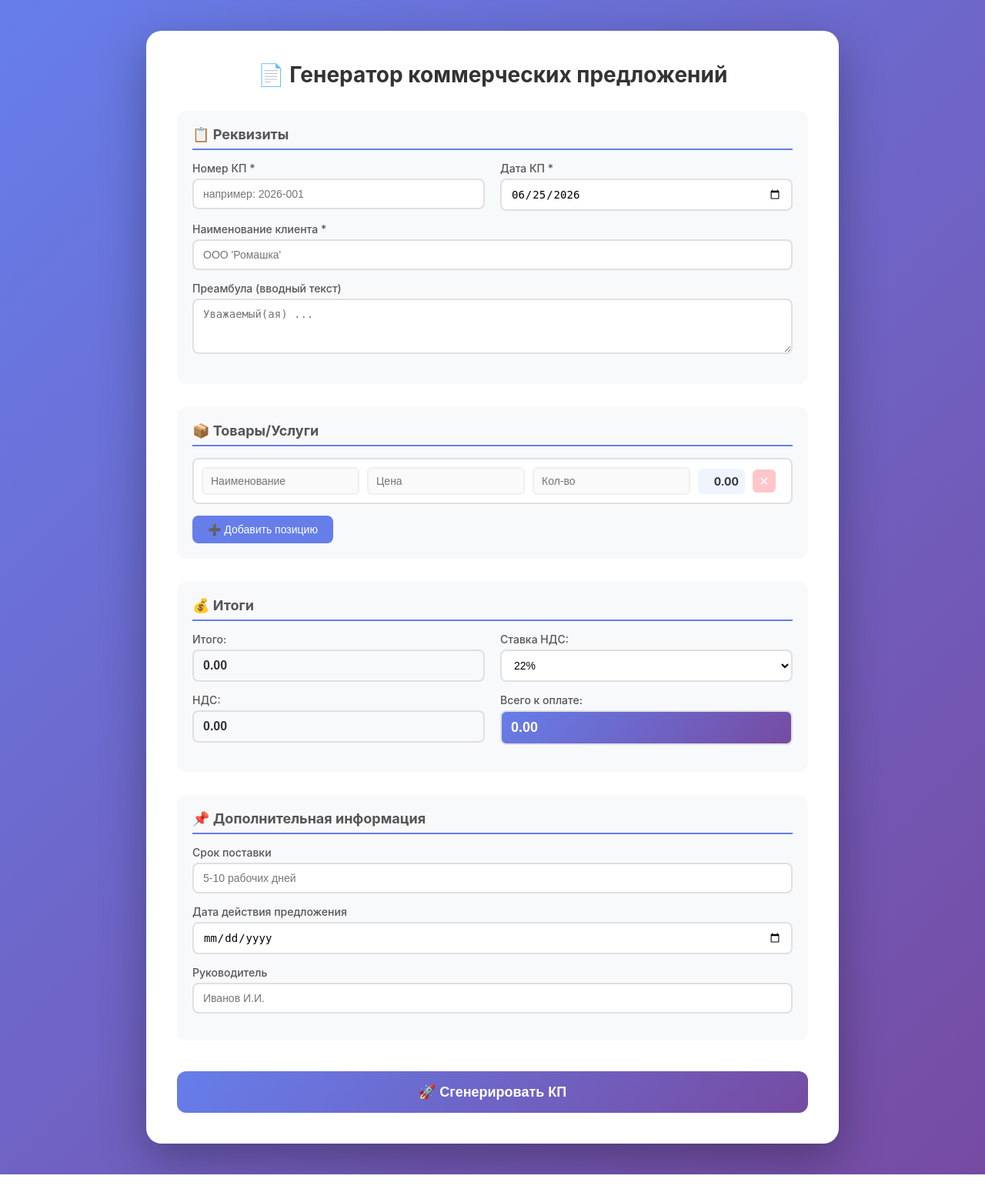
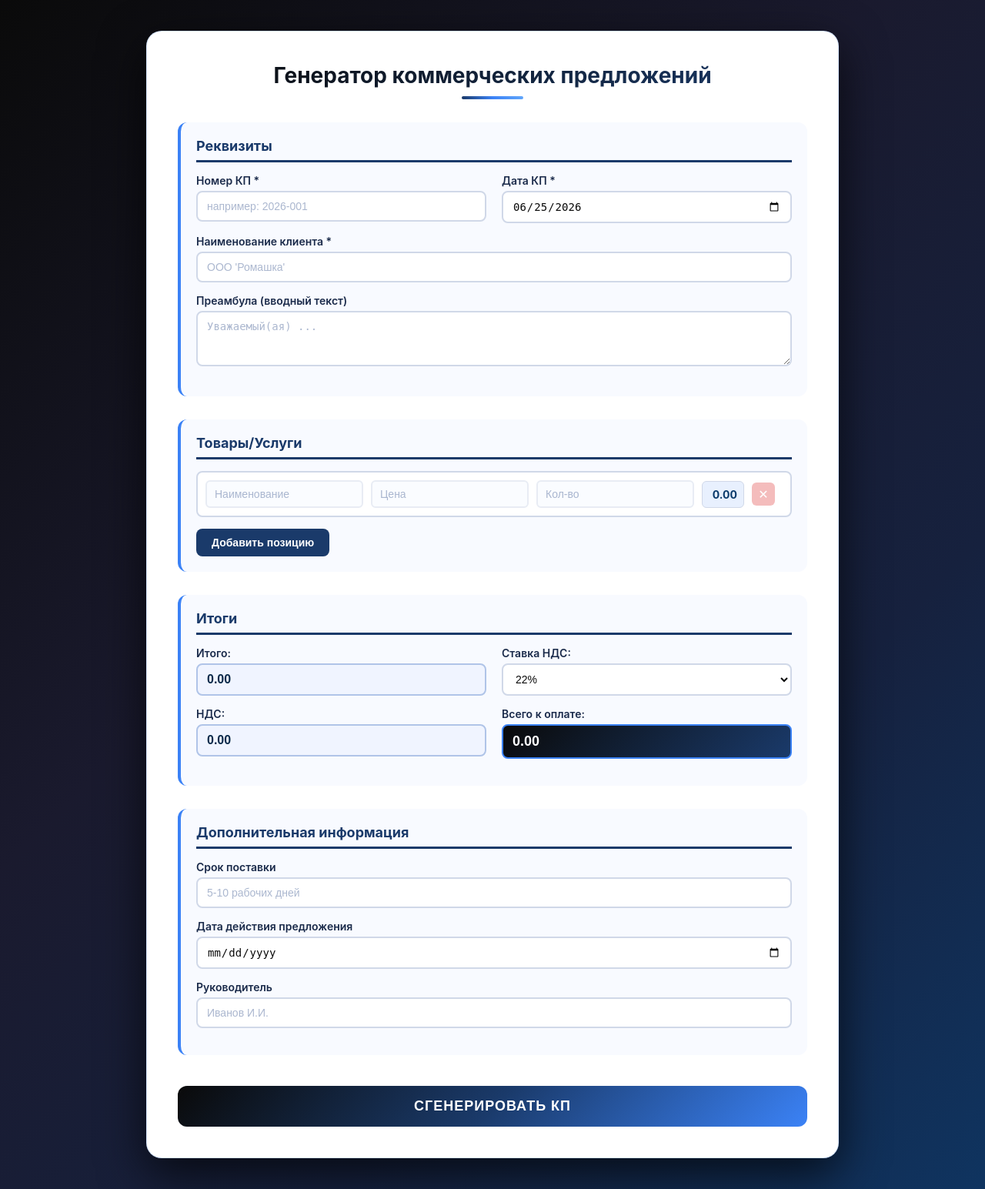
Before and after one commit to kzrrwv/commercial-offer-generator, a Flask app: page / in a window 1280 px wide. Shown: the whole page at 77% size. Run offline with Flask 3, Linux system fonts and the light colour scheme.

Commit message:
Change commit!

```diff
--- a/app.py
+++ b/app.py
@@ -1,4 +1,3 @@
-# app.py
 import os
 from datetime import datetime
 from io import BytesIO
@@ -11,13 +10,11 @@ from reportlab.pdfbase import pdfmetrics
 from reportlab.pdfbase.ttfonts import TTFont
 import logging
 
-# Загружаем переменные из .env
 load_dotenv()
 
 app = Flask(__name__)
 app.config['SECRET_KEY'] = os.getenv('SECRET_KEY', 'dev-secret-key')
 
-# Настройка логирования
 logging.basicConfig(level=logging.DEBUG)
 
 class OfferGenerator:
@@ -25,22 +22,19 @@ class OfferGenerator:
 
     def __init__(self):
         self.template_path = 'templates_pdf/template.pdf'
-        # Регистрируем шрифт для поддержки русского языка
         self.register_fonts()
 
     def register_fonts(self):
         """Регистрация шрифтов для поддержки кириллицы"""
         try:
-            # Пытаемся загрузить системный шрифт
             font_paths = [
-                'C:/Windows/Fonts/arial.ttf',  # Windows
-                'C:/Windows/Fonts/arialbd.ttf',  # Windows bold
-                '/System/Library/Fonts/Arial.ttf',  # Mac
-                '/usr/share/fonts/truetype/liberation/LiberationSans-Regular.ttf',  # Linux
-                '/usr/share/fonts/truetype/liberation/LiberationSans-Bold.ttf',  # Linux bold
+                'C:/Windows/Fonts/arial.ttf',
+                'C:/Windows/Fonts/arialbd.ttf',
+                '/System/Library/Fonts/Arial.ttf',
+                '/usr/share/fonts/truetype/liberation/LiberationSans-Regular.ttf',
+                '/usr/share/fonts/truetype/liberation/LiberationSans-Bold.ttf',
             ]
 
-            # Пробуем загрузить шрифт
             for font_path in font_paths:
                 if os.path.exists(font_path):
                     if 'Bold' in font_path or 'bd' in font_path:
@@ -50,7 +44,6 @@ class OfferGenerator:
                     app.logger.info(f"Загружен шрифт: {font_path}")
                     return
 
-            # Если шрифты не найдены, используем стандартный Helvetica
             app.logger.warning("Русские шрифты не найдены, используется Helvetica")
 
         except Exception as e:
@@ -79,7 +72,6 @@ class OfferGenerator:
             except (ValueError, TypeError):
                 continue
 
-        # Расчет НДС
         vat_rate_decimal = float(vat_rate) / 100
         vat_amount = total_sum * vat_rate_decimal
         grand_total = total_sum + vat_amount
@@ -100,33 +92,26 @@ class OfferGenerator:
         c = canvas.Canvas(output_buffer, pagesize=A4)
         width, height = A4
 
-        # Используем стандартные шрифты или загруженные
         try:
-            # Пытаемся использовать русский шрифт
             pdfmetrics.registerFont(TTFont('FreeSans', 'C:/Windows/Fonts/arial.ttf'))
             pdfmetrics.registerFont(TTFont('FreeSansBold', 'C:/Windows/Fonts/arialbd.ttf'))
             font_name = 'FreeSans'
             font_name_bold = 'FreeSansBold'
         except:
-            # Если не получилось, используем стандартный
             font_name = 'Helvetica'
             font_name_bold = 'Helvetica-Bold'
             app.logger.warning("Используется стандартный шрифт Helvetica")
 
-        # ===== ШАПКА =====
         c.setFont(font_name_bold, 16)
         c.drawString(50, height - 50, "КОММЕРЧЕСКОЕ ПРЕДЛОЖЕНИЕ")
 
-        # ===== РЕКВИЗИТЫ =====
         c.setFont(font_name, 11)
         c.drawString(50, height - 80, f"КП № {data.get('kp_number', '')}")
         c.drawString(350, height - 80, f"от {data.get('kp_date', '')}")
 
-        # ===== КЛИЕНТ =====
         c.setFont(font_name, 11)
         c.drawString(50, height - 110, f"Клиент: {data.get('client_name', '')}")
 
-        # ===== ПРЕАМБУЛА =====
         c.setFont(font_name, 10)
         preamble = data.get('preamble', '')
         y_position = height - 140
@@ -142,10 +127,8 @@ class OfferGenerator:
             c.drawString(50, y_position, "(Преамбула не указана)")
             y_position -= 15
 
-        # ===== ТАБЛИЦА =====
         y_position -= 20
 
-        # Заголовки таблицы
         c.setFont(font_name_bold, 10)
         c.drawString(50, y_position, "№")
         c.drawString(80, y_position, "Наименование")
@@ -154,7 +137,6 @@ class OfferGenerator:
         c.drawString(420, y_position, "Сумма")
         c.line(50, y_position - 5, 500, y_position - 5)
 
-        # Строки таблицы
         y_position -= 20
         c.setFont(font_name, 9)
 
@@ -165,10 +147,8 @@ class OfferGenerator:
         else:
             for idx, item in enumerate(items, 1):
                 if y_position < 100:
-                    # Если места мало, добавляем новую страницу
                     c.showPage()
                     y_position = height - 50
-                    # Перерисовываем заголовки на новой странице
                     c.setFont(font_name_bold, 10)
                     c.drawString(50, y_position, "№")
                     c.drawString(80, y_position, "Наименование")
@@ -179,12 +159,10 @@ class OfferGenerator:
                     y_position -= 20
                     c.setFont(font_name, 9)
 
-                # Получаем название товара
                 name = item.get('name', '')
                 if not name or name.strip() == '':
                     name = f"Товар {idx}"
 
-                # Обрезаем длинные названия
                 if len(name) > 25:
                     name = name[:25] + '...'
 
@@ -195,7 +173,6 @@ class OfferGenerator:
                 c.drawString(420, y_position, f"{item['sum']:.2f}")
                 y_position -= 15
 
-        # ===== ИТОГИ =====
         y_position -= 10
         c.setFont(font_name_bold, 11)
         c.drawString(350, y_position, f"ИТОГО: {data.get('total_sum', 0):.2f} руб.")
@@ -204,7 +181,6 @@ class OfferGenerator:
         y_position -= 15
         c.drawString(350, y_position, f"ВСЕГО к оплате: {data.get('grand_total', 0):.2f} руб.")
 
-        # ===== ДОПОЛНИТЕЛЬНАЯ ИНФОРМАЦИЯ =====
         y_position -= 30
         c.setFont(font_name, 10)
         delivery = data.get('delivery_time', '')
@@ -220,7 +196,6 @@ class OfferGenerator:
         else:
             c.drawString(50, y_position, "Предложение действует до: не указано")
 
-        # ===== ПОДВАЛ =====
         y_position = 50
         c.setFont(font_name, 10)
         manager = data.get('manager_name', '')
@@ -232,12 +207,9 @@ class OfferGenerator:
         c.line(50, y_position + 10, 200, y_position + 10)
         c.line(350, y_position + 10, 450, y_position + 10)
 
-        # Сохраняем PDF
         c.save()
         output_buffer.seek(0)
         return output_buffer
-
-# ===== МАРШРУТЫ =====
 
 @app.route('/')
 def index():
@@ -248,7 +220,6 @@ def index():
 def generate_offer():
     """Генерация коммерческого предложения"""
     try:
-        # Получаем данные из формы
         data = {
             'kp_number': request.form.get('kp_number', ''),
             'kp_date': request.form.get('kp_date', ''),
@@ -260,7 +231,6 @@ def generate_offer():
             'vat_rate': int(request.form.get('vat_rate', 22))
         }
 
-        # Получаем товары из формы
         item_names = request.form.getlist('item_name[]')
         item_prices = request.form.getlist('item_price[]')
         item_qtys = request.form.getlist('item_qty[]')
@@ -271,7 +241,6 @@ def generate_offer():
             price = item_prices[i] if i < len(item_prices) else '0'
             qty = item_qtys[i] if i < len(item_qtys) else '0'
 
-            # Добавляем только если есть название
             if name:
                 try:
                     items.append({
@@ -285,22 +254,16 @@ def generate_offer():
         if not items:
             return jsonify({'error': 'Добавьте хотя бы одну позицию с названием'}), 400
 
-        # Создаем генератор
         generator = OfferGenerator()
 
-        # Рассчитываем суммы
         totals = generator.calculate_totals(items, data['vat_rate'])
 
-        # Объединяем данные
         full_data = {**data, **totals}
 
-        # Генерируем PDF
         pdf_buffer = generator.generate_pdf(full_data)
 
-        # Готовим имя файла
         filename = f"KP_{data['kp_number']}_{datetime.now().strftime('%Y%m%d_%H%M%S')}.pdf"
 
-        # Отправляем файл на скачивание
         return send_file(
             pdf_buffer,
             mimetype='application/pdf',
--- a/static/style.css
+++ b/static/style.css
@@ -1,4 +1,4 @@
-/* static/style.css */
+/* static/style.css - Новая версия с черно-сине-голубой гаммой */
 * {
     margin: 0;
     padding: 0;
@@ -7,7 +7,7 @@
 
 body {
     font-family: -apple-system, BlinkMacSystemFont, 'Segoe UI', Roboto, Oxygen, Ubuntu, sans-serif;
-    background: linear-gradient(135deg, #667eea 0%, #764ba2 100%);
+    background: linear-gradient(135deg, #0a0a0a 0%, #1a1a2e 40%, #16213e 70%, #0f3460 100%);
     min-height: 100vh;
     padding: 40px 20px;
 }
@@ -15,37 +15,54 @@ body {
 .container {
     max-width: 900px;
     margin: 0 auto;
-    background: white;
+    background: #ffffff;
     border-radius: 20px;
     padding: 40px;
-    box-shadow: 0 20px 60px rgba(0,0,0,0.3);
+    box-shadow: 0 20px 60px rgba(0, 0, 0, 0.7);
+    border: 1px solid rgba(59, 130, 246, 0.2);
 }
 
 h1 {
-    color: #333;
+    color: #0a0a0a;
     margin-bottom: 30px;
     font-size: 28px;
     text-align: center;
+    background: linear-gradient(135deg, #0a0a0a, #1a3a6a);
+    -webkit-background-clip: text;
+    -webkit-text-fill-color: transparent;
+    background-clip: text;
+}
+
+h1::after {
+    content: '';
+    display: block;
+    width: 80px;
+    height: 4px;
+    background: linear-gradient(90deg, #1a3a6a, #3b82f6, #60a5fa);
+    margin: 10px auto 0;
+    border-radius: 4px;
 }
 
 h2 {
-    color: #555;
+    color: #1a3a6a;
     font-size: 18px;
     margin-bottom: 15px;
-    border-bottom: 2px solid #667eea;
+    border-bottom: 3px solid #1a3a6a;
     padding-bottom: 8px;
 }
 
 .form-section {
     margin-bottom: 30px;
     padding: 20px;
-    background: #f8f9fa;
+    background: #f8faff;
     border-radius: 12px;
     transition: all 0.3s;
+    border-left: 4px solid #3b82f6;
 }
 
 .form-section:hover {
-    box-shadow: 0 2px 10px rgba(0,0,0,0.1);
+    box-shadow: 0 4px 20px rgba(26, 58, 106, 0.15);
+    border-left-color: #60a5fa;
 }
 
 .form-row {
@@ -61,8 +78,8 @@ h2 {
 .form-group label {
     display: block;
     margin-bottom: 5px;
-    color: #555;
-    font-weight: 500;
+    color: #1a2a4a;
+    font-weight: 600;
     font-size: 14px;
 }
 
@@ -71,19 +88,21 @@ h2 {
 .form-group select {
     width: 100%;
     padding: 10px 12px;
-    border: 2px solid #e0e0e0;
+    border: 2px solid #d0d8e8;
     border-radius: 8px;
     font-size: 14px;
     transition: all 0.3s;
     background: white;
+    color: #0a0a0a;
 }
 
 .form-group input:focus,
 .form-group textarea:focus,
 .form-group select:focus {
     outline: none;
-    border-color: #667eea;
-    box-shadow: 0 0 0 3px rgba(102, 126, 234, 0.1);
+    border-color: #3b82f6;
+    box-shadow: 0 0 0 3px rgba(59, 130, 246, 0.15);
+    border-color: #1a3a6a;
 }
 
 .form-group textarea {
@@ -105,41 +124,45 @@ h2 {
     padding: 10px;
     background: white;
     border-radius: 8px;
-    border: 2px solid #e0e0e0;
+    border: 2px solid #d0d8e8;
     transition: all 0.3s;
 }
 
 .item-row:hover {
-    border-color: #667eea;
+    border-color: #3b82f6;
+    box-shadow: 0 2px 12px rgba(26, 58, 106, 0.1);
 }
 
 .item-row input {
     padding: 8px 10px;
-    border: 2px solid #f0f0f0;
+    border: 2px solid #e8ecf4;
     border-radius: 6px;
     font-size: 14px;
     transition: all 0.3s;
-    background: #fafafa;
+    background: #fafcff;
+    color: #0a0a0a;
 }
 
 .item-row input:focus {
     outline: none;
-    border-color: #667eea;
+    border-color: #3b82f6;
     background: white;
+    box-shadow: 0 0 0 2px rgba(59, 130, 246, 0.1);
 }
 
 .item-sum {
     padding: 8px;
     text-align: right;
     font-weight: bold;
-    color: #333;
-    background: #f0f4ff;
+    color: #0a3a6a;
+    background: #e8f0fe;
     border-radius: 6px;
     font-size: 14px;
+    border: 1px solid #d0d8e8;
 }
 
 .remove-item {
-    background: #ff4757;
+    background: #dc2626;
     color: white;
     border: none;
     border-radius: 6px;
@@ -151,7 +174,7 @@ h2 {
 }
 
 .remove-item:hover:not(:disabled) {
-    background: #c0392b;
+    background: #b91c1c;
     transform: scale(1.1);
 }
 
@@ -161,7 +184,7 @@ h2 {
 }
 
 #addItemBtn {
-    background: #667eea;
+    background: #1a3a6a;
     color: white;
     border: none;
     padding: 10px 20px;
@@ -169,33 +192,37 @@ h2 {
     cursor: pointer;
     font-size: 14px;
     transition: all 0.3s;
+    font-weight: 600;
 }
 
 #addItemBtn:hover {
-    background: #5a67d8;
+    background: #0f3460;
     transform: translateY(-2px);
-    box-shadow: 0 5px 15px rgba(102, 126, 234, 0.3);
+    box-shadow: 0 5px 15px rgba(26, 58, 106, 0.3);
 }
 
 /* Итоги */
 .total-field {
-    background: #f8f9fa !important;
+    background: #f0f4ff !important;
     font-weight: bold !important;
     font-size: 16px !important;
-    color: #333 !important;
+    color: #0a2a4a !important;
+    border-color: #b0c4e8 !important;
 }
 
 .grand-total {
-    background: linear-gradient(135deg, #667eea, #764ba2) !important;
+    background: linear-gradient(135deg, #0a0a0a, #1a3a6a) !important;
     color: white !important;
     font-size: 18px !important;
+    border: 2px solid #3b82f6 !important;
+    font-weight: bold !important;
 }
 
 /* Кнопка генерации */
 #generateBtn {
     width: 100%;
     padding: 16px;
-    background: linear-gradient(135deg, #667eea 0%, #764ba2 100%);
+    background: linear-gradient(135deg, #0a0a0a 0%, #1a3a6a 50%, #3b82f6 100%);
     color: white;
     border: none;
     border-radius: 12px;
@@ -204,11 +231,14 @@ h2 {
     cursor: pointer;
     transition: all 0.3s;
     margin-top: 10px;
+    letter-spacing: 1px;
+    text-transform: uppercase;
 }
 
 #generateBtn:hover:not(:disabled) {
     transform: translateY(-2px);
-    box-shadow: 0 10px 30px rgba(102, 126, 234, 0.4);
+    box-shadow: 0 10px 30px rgba(26, 58, 106, 0.5);
+    background: linear-gradient(135deg, #1a1a2e 0%, #1a3a6a 50%, #60a5fa 100%);
 }
 
 #generateBtn:disabled {
@@ -254,8 +284,39 @@ h2 {
     display: inline-block;
     width: 40px;
     height: 40px;
-    border: 4px solid #f3f3f3;
-    border-top: 4px solid #667eea;
+    border: 4px solid #d0d8e8;
+    border-top: 4px solid #1a3a6a;
     border-radius: 50%;
     animation: spin 1s linear infinite;
 }
+
+/* Дополнительные стили для кнопок и акцентов */
+select option {
+    background: white;
+    color: #0a0a0a;
+}
+
+/* Стили для placeholder */
+::placeholder {
+    color: #8899bb;
+    opacity: 0.7;
+}
+
+/* Стили для скролла */
+::-webkit-scrollbar {
+    width: 8px;
+}
+
+::-webkit-scrollbar-track {
+    background: #e8ecf4;
+    border-radius: 4px;
+}
+
+::-webkit-scrollbar-thumb {
+    background: #1a3a6a;
+    border-radius: 4px;
+}
+
+::-webkit-scrollbar-thumb:hover {
+    background: #0f3460;
+}
--- a/templates/index.html
+++ b/templates/index.html
@@ -8,12 +8,11 @@
 </head>
 <body>
     <div class="container">
-        <h1>📄 Генератор коммерческих предложений</h1>
+        <h1> Генератор коммерческих предложений</h1>
 
         <form id="offerForm" method="POST" action="/generate">
-            <!-- Шаг 1: Основные данные -->
             <div class="form-section">
-                <h2>📋 Реквизиты</h2>
+                <h2> Реквизиты</h2>
 
                 <div class="form-row">
                     <div class="form-group">
@@ -40,11 +39,9 @@
                 </div>
             </div>
 
-            <!-- Шаг 2: Товары/Услуги -->
             <div class="form-section">
-                <h2>📦 Товары/Услуги</h2>
+                <h2> Товары/Услуги</h2>
                 <div id="itemsContainer">
-                    <!-- Первая строка -->
                     <div class="item-row">
                         <input type="text" name="item_name[]"
                                placeholder="Наименование" class="item-name" onchange="calculateTotals()">
@@ -58,13 +55,12 @@
                     </div>
                 </div>
                 <button type="button" id="addItemBtn" onclick="addItem()">
-                    ➕ Добавить позицию
+                     Добавить позицию
                 </button>
             </div>
 
-            <!-- Шаг 3: Итоги -->
             <div class="form-section">
-                <h2>💰 Итоги</h2>
+                <h2> Итоги</h2>
 
                 <div class="form-row">
                     <div class="form-group">
@@ -94,9 +90,8 @@
                 </div>
             </div>
 
-            <!-- Шаг 4: Дополнительная информация -->
             <div class="form-section">
-                <h2>📌 Дополнительная информация</h2>
+                <h2> Дополнительная информация</h2>
 
                 <div class="form-group">
                     <label for="delivery_time">Срок поставки</label>
@@ -116,15 +111,14 @@
                 </div>
             </div>
 
-            <!-- Кнопка отправки -->
             <button type="submit" id="generateBtn">
-                🚀 Сгенерировать КП
+                 Сгенерировать КП
             </button>
         </form>
 
         <div id="loading" style="display: none; text-align: center; margin-top: 20px;">
             <div class="loading-spinner"></div>
-            <p style="margin-top: 10px; color: #666;">⏳ Идет генерация... Пожалуйста, подождите</p>
+            <p style="margin-top: 10px; color: #666;"> Идет генерация... Пожалуйста, подождите</p>
         </div>
     </div>
 
```
Also changed, not shown: create_template.py (+0 -13 lines), static/script.js (+1 -15 lines), README.md.
